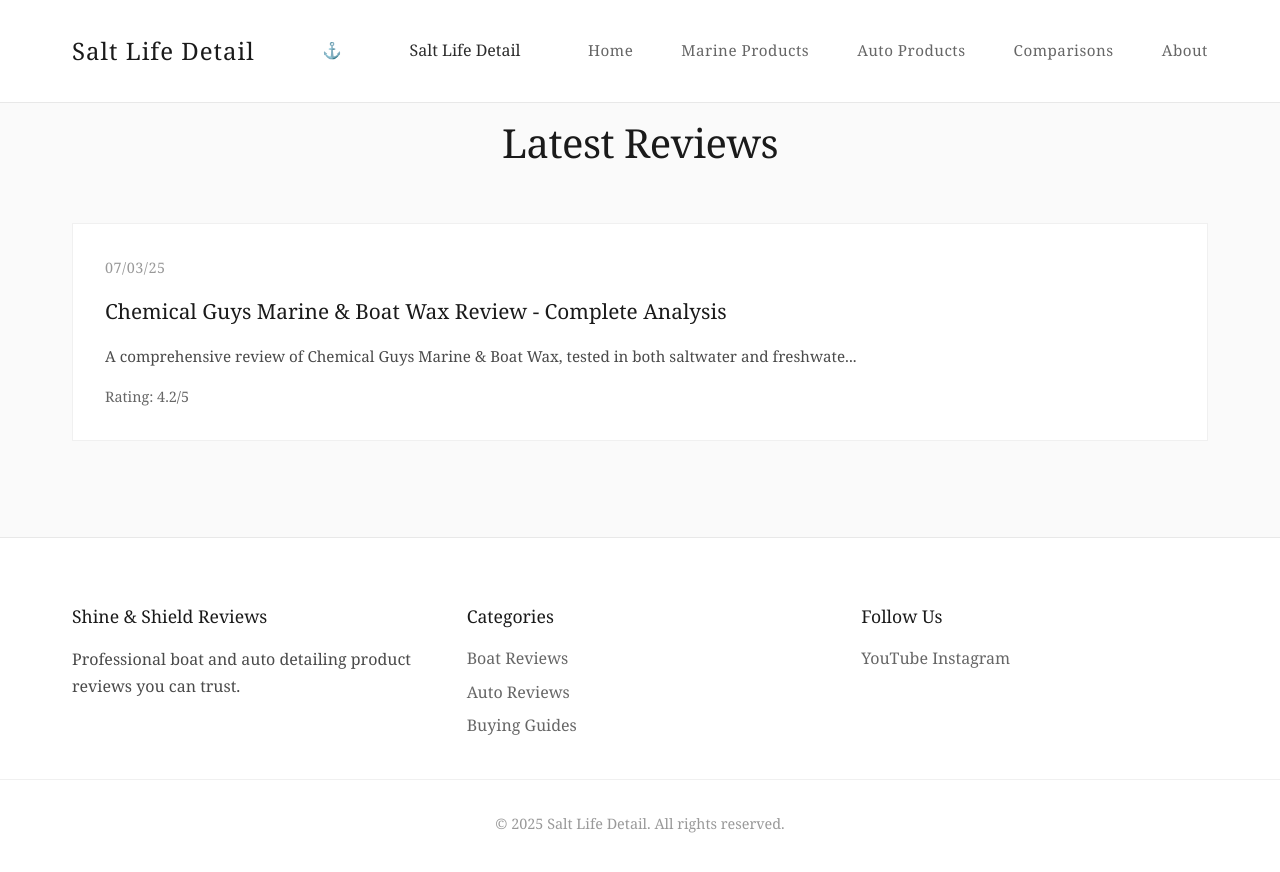
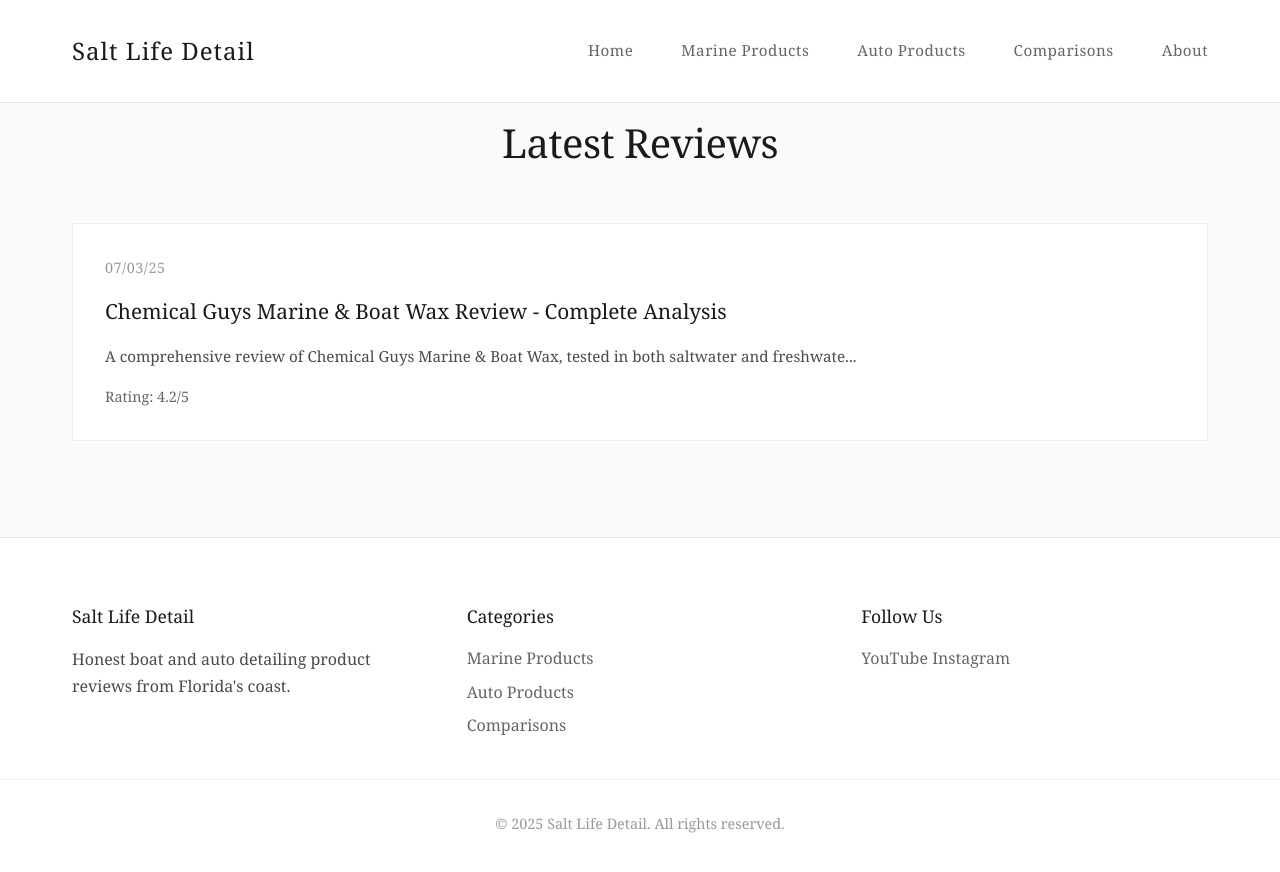
Before and after one commit to landwehr72/shine-shield-reviews.github.io, a Jekyll site: the page built from index.html, in a window 1280 px wide and 900 px high, scrolled down 1277 px. Shown: the top 872 px of the window. Built offline with Jekyll 4.4.1, drawn with Linux system fonts in a browser that asks for light colours.

Commit message:
Update default.html

```diff
--- a/_layouts/default.html
+++ b/_layouts/default.html
@@ -4,32 +4,22 @@
     <meta charset="UTF-8">
     <meta name="viewport" content="width=device-width, initial-scale=1.0">
     <title>{% if page.title %}{{ page.title }} - {% endif %}{{ site.title }}</title>
-    <meta name="description" content="{% if page.excerpt %}{{ page.excerpt | strip_html | truncate: 160 }}{% else %}{{ site.description }}{% endif %}">
+    <meta name="description" content="{% if page.description %}{{ page.description }}{% else %}{{ site.description }}{% endif %}">
+    <meta name="keywords" content="{% if page.keywords %}{{ page.keywords | join: ', ' }}{% endif %}">
     <link rel="stylesheet" href="{{ '/assets/css/main.css' | relative_url }}">
     <link rel="canonical" href="{{ page.url | absolute_url }}">
 
     <!-- Open Graph / Facebook -->
     <meta property="og:type" content="website">
     <meta property="og:url" content="{{ page.url | absolute_url }}">
-    <meta property="og:title" content="{% if page.title %}{{ page.title }} - {% endif %}{{ site.title }}">
-    <meta property="og:description" content="{% if page.excerpt %}{{ page.excerpt | strip_html | truncate: 160 }}{% else %}{{ site.description }}{% endif %}">
+    <meta property="og:title" content="{% if page.title %}{{ page.title }}{% else %}{{ site.title }}{% endif %}">
+    <meta property="og:description" content="{% if page.description %}{{ page.description }}{% else %}{{ site.description }}{% endif %}">
 
     <!-- Twitter -->
     <meta property="twitter:card" content="summary_large_image">
     <meta property="twitter:url" content="{{ page.url | absolute_url }}">
-    <meta property="twitter:title" content="{% if page.title %}{{ page.title }} - {% endif %}{{ site.title }}">
-    <meta property="twitter:description" content="{% if page.excerpt %}{{ page.excerpt | strip_html | truncate: 160 }}{% else %}{{ site.description }}{% endif %}">
-
-    <!-- SEO Meta Tags -->
-    <meta name="description" content="{% if page.description %}{{ page.description }}{% else %}{{ site.description }}{% endif %}">
-    <meta name="keywords" content="{% if page.keywords %}{{ page.keywords | join: ', ' }}{% endif %}">
-    <link rel="canonical" href="{{ page.url | absolute_url }}">
-
-    <!-- Open Graph -->
-    <meta property="og:title" content="{% if page.title %}{{ page.title }}{% else %}{{ site.title }}{% endif %}">
-    <meta property="og:description" content="{% if page.description %}{{ page.description }}{% else %}{{ site.description }}{% endif %}">
-    <meta property="og:url" content="{{ page.url | absolute_url }}">
-    <meta property="og:type" content="article">
+    <meta property="twitter:title" content="{% if page.title %}{{ page.title }}{% else %}{{ site.title }}{% endif %}">
+    <meta property="twitter:description" content="{% if page.description %}{{ page.description }}{% else %}{{ site.description }}{% endif %}">
 
     <!-- Schema Markup for Reviews -->
     {% if page.layout == 'review' %}
@@ -58,9 +48,6 @@
     <header>
         <div class="header-content">
             <a href="{{ '/' | relative_url }}" class="logo">{{ site.title }}</a>
-              <span class="logo-icon">⚓</span>
-              <span class="logo-text">{{ site.title }}</span>
-            </a>
             <nav>
                 <ul>
                     {% for nav_item in site.navigation %}
@@ -78,15 +65,15 @@
     <footer>
         <div class="footer-content">
             <div class="footer-section">
-            <h4>Shine & Shield Reviews</h4>
-            <p>Professional boat and auto detailing product reviews you can trust.</p>
+                <h4>{{ site.title }}</h4>
+                <p>Honest boat and auto detailing product reviews from Florida's coast.</p>
             </div>
             <div class="footer-section">
                 <h4>Categories</h4>
                 <ul>
-                <li><a href="/boat-reviews/">Boat Reviews</a></li>
-                <li><a href="/auto-reviews/">Auto Reviews</a></li>
-                <li><a href="/guides/">Buying Guides</a></li>
+                    <li><a href="/marine-products/">Marine Products</a></li>
+                    <li><a href="/auto-products/">Auto Products</a></li>
+                    <li><a href="/comparisons/">Comparisons</a></li>
                 </ul>
             </div>
             <div class="footer-section">
```
Lines whose indentation alone changed are shown as unchanged.
